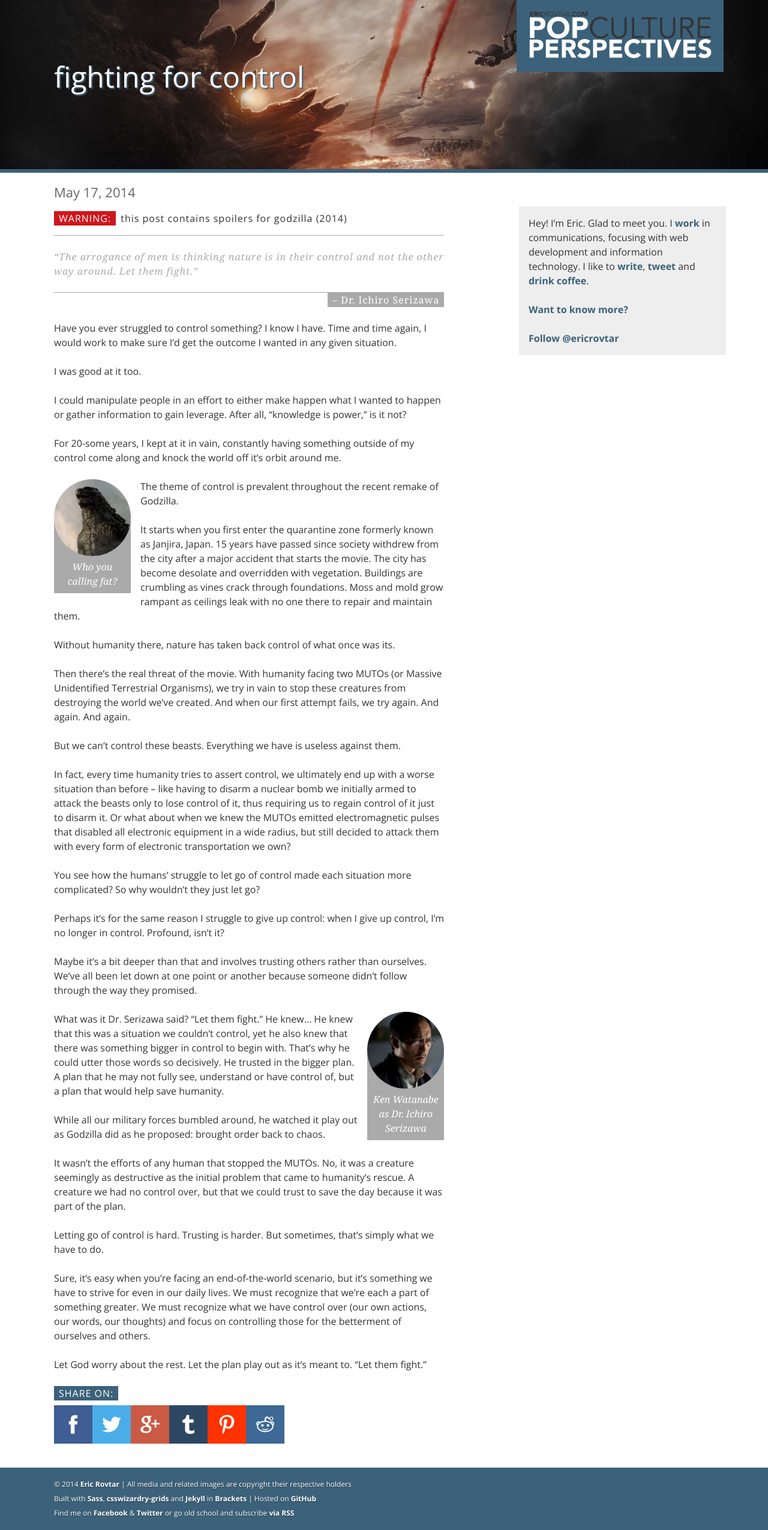
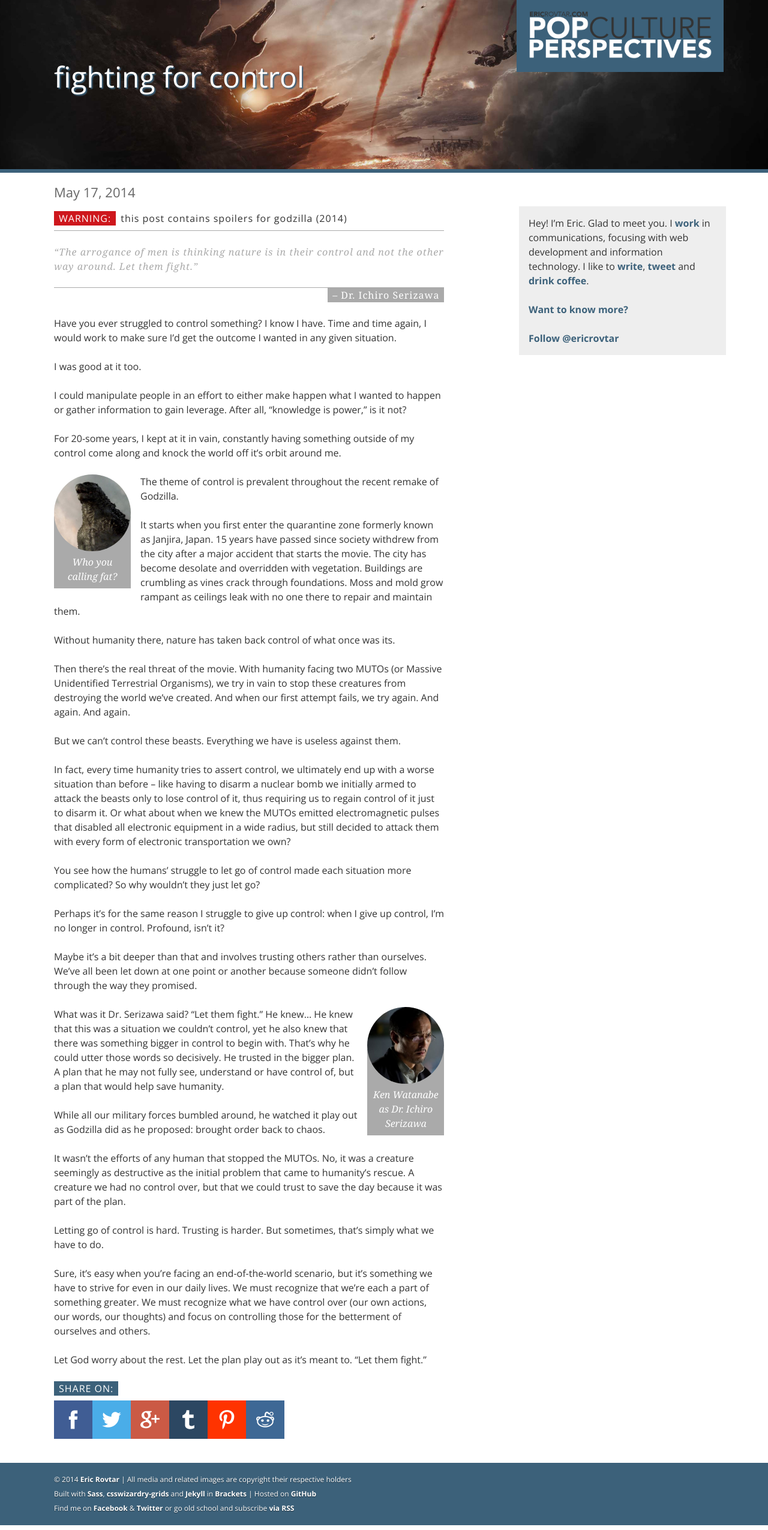
Before and after one commit to ericrovtar/ericrovtar.github.io, a Jekyll site: the page built from _posts/2014-05-17-fighting-for-control-(godzilla-2014).md, in a window 1280 px wide. Shown: the whole page at 60% size. Built offline with Jekyll 4.4.1, drawn with Linux system fonts in a browser that asks for light colours; nearby versions of some CDN libraries; comment, search, counter and statistics services are not loaded.

Commit message:
change warning margin

```diff
--- a/styles/sass/ui/posts.scss
+++ b/styles/sass/ui/posts.scss
@@ -216,7 +216,7 @@
     background: none repeat scroll 0% 0% #ce171d;
 
     //display: inline-block;
-    margin: 0px 0.5em 0.5em 0;
+    margin: 0px 0.5em 0 0;
     padding: 0px 0.5em !important;
     width: auto;
 
--- a/styles/styles.css
+++ b/styles/styles.css
@@ -1564,7 +1564,7 @@
 
 .spoilers__warning {
   background: none repeat scroll 0% 0% #ce171d;
-  margin: 0px 0.5em 0.5em 0;
+  margin: 0px 0.5em 0 0;
   padding: 0px 0.5em !important;
   width: auto;
   text-transform: uppercase;
```
